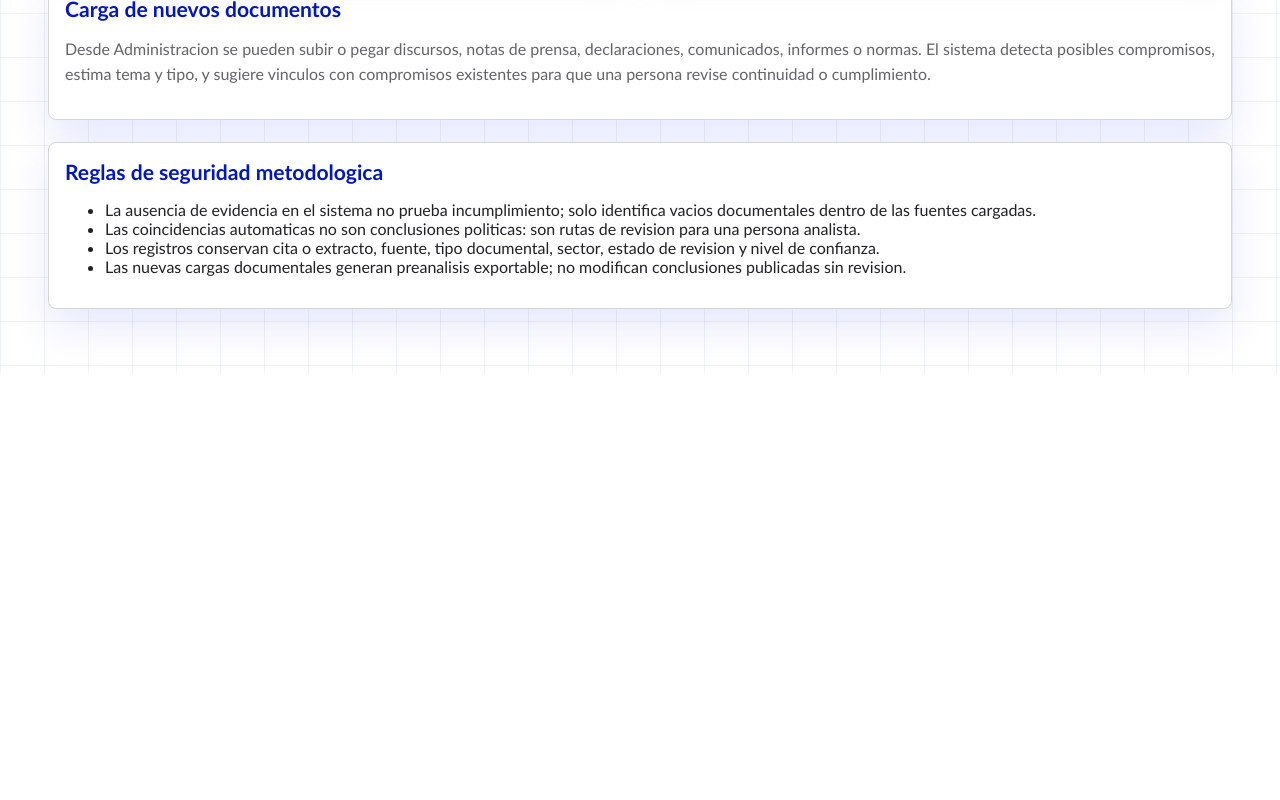
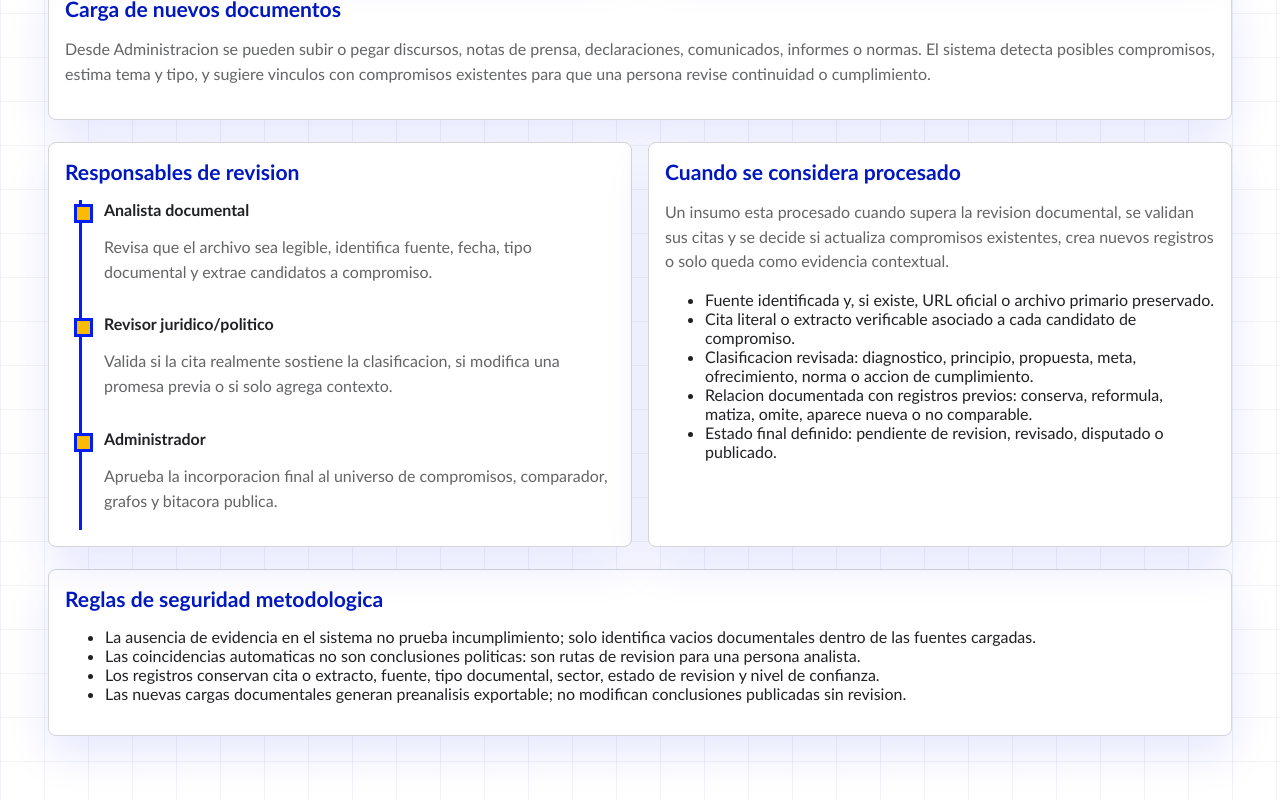
Before and after one commit to fatimatv/trazabilidad-politica-peru, a Next.js app: page /methodology in a window 1280 px wide. Shown: the part 1835-2635 px from the top of the page. Before the commit the page ends 2208 px from the top, so only its background shows below. Built offline with nearby package versions, Linux system fonts and the light colour scheme.

Commit message:
Clarify document review workflow

```diff
--- a/app/api/sources/route.ts
+++ b/app/api/sources/route.ts
@@ -22,6 +22,9 @@ export async function POST(request: Request) {
       fileName: body.fileName ?? null,
       candidateCount: Array.isArray(body.candidates) ? body.candidates.length : 0,
       status: "UNVERIFIED",
+      processingState: "RECEIVED",
+      nextStep: "DOCUMENT_REVIEW",
+      assignedRole: "Analista documental",
       isDemo: false,
       queued: true
     }
--- a/app/globals.css
+++ b/app/globals.css
@@ -734,8 +734,42 @@ td:first-child {
 }
 
 .processing-queue span,
+.processing-queue small,
 .file-confirmation {
   color: var(--muted);
+}
+
+.review-flow {
+  display: grid;
+  gap: 8px;
+  grid-template-columns: repeat(5, minmax(0, 1fr));
+}
+
+.review-flow article {
+  background: var(--panel-soft);
+  border: 1px solid var(--line);
+  border-top: 4px solid var(--line);
+  border-radius: 8px;
+  min-height: 96px;
+  padding: 10px;
+}
+
+.review-flow article.active {
+  border-top-color: #10b981;
+}
+
+.review-flow strong {
+  color: var(--ink);
+  display: block;
+  font-size: 0.86rem;
+}
+
+.review-flow span {
+  color: var(--muted);
+  display: block;
+  font-size: 0.78rem;
+  line-height: 1.35;
+  margin-top: 5px;
 }
 
 .file-confirmation {
@@ -833,7 +867,7 @@ td:first-child {
 }
 
 @media (max-width: 880px) {
-  .hero, .split, .grid.cols-4, .grid.cols-3, .grid.cols-2, .toolbar, .flow, .compare-controls, .stage-rail, .evolution-hero, .evolution-stats, .heatmap-grid, .upload-workbench {
+  .hero, .split, .grid.cols-4, .grid.cols-3, .grid.cols-2, .toolbar, .flow, .compare-controls, .stage-rail, .evolution-hero, .evolution-stats, .heatmap-grid, .upload-workbench, .review-flow {
     grid-template-columns: 1fr;
   }
 
--- a/app/methodology/page.tsx
+++ b/app/methodology/page.tsx
@@ -22,6 +22,20 @@ const safeguards = [
   "Las coincidencias automaticas no son conclusiones politicas: son rutas de revision para una persona analista.",
   "Los registros conservan cita o extracto, fuente, tipo documental, sector, estado de revision y nivel de confianza.",
   "Las nuevas cargas documentales generan preanalisis exportable; no modifican conclusiones publicadas sin revision.",
+];
+
+const reviewRoles = [
+  ["Analista documental", "Revisa que el archivo sea legible, identifica fuente, fecha, tipo documental y extrae candidatos a compromiso."],
+  ["Revisor juridico/politico", "Valida si la cita realmente sostiene la clasificacion, si modifica una promesa previa o si solo agrega contexto."],
+  ["Administrador", "Aprueba la incorporacion final al universo de compromisos, comparador, grafos y bitacora publica."],
+];
+
+const publicationCriteria = [
+  "Fuente identificada y, si existe, URL oficial o archivo primario preservado.",
+  "Cita literal o extracto verificable asociado a cada candidato de compromiso.",
+  "Clasificacion revisada: diagnostico, principio, propuesta, meta, ofrecimiento, norma o accion de cumplimiento.",
+  "Relacion documentada con registros previos: conserva, reformula, matiza, omite, aparece nueva o no comparable.",
+  "Estado final definido: pendiente de revision, revisado, disputado o publicado.",
 ];
 
 export default function MethodologyPage() {
@@ -97,6 +111,32 @@ export default function MethodologyPage() {
         </p>
       </section>
 
+      <section className="grid cols-2" style={{ marginTop: 22 }}>
+        <article className="card">
+          <h2>Responsables de revision</h2>
+          <div className="timeline">
+            {reviewRoles.map(([role, body]) => (
+              <div className="timeline-item" key={role}>
+                <strong>{role}</strong>
+                <p>{body}</p>
+              </div>
+            ))}
+          </div>
+        </article>
+        <article className="card">
+          <h2>Cuando se considera procesado</h2>
+          <p>
+            Un insumo esta procesado cuando supera la revision documental, se validan sus citas y se decide si actualiza
+            compromisos existentes, crea nuevos registros o solo queda como evidencia contextual.
+          </p>
+          <ul>
+            {publicationCriteria.map((item) => (
+              <li key={item}>{item}</li>
+            ))}
+          </ul>
+        </article>
+      </section>
+
       <section className="card" style={{ marginTop: 22 }}>
         <h2>Reglas de seguridad metodologica</h2>
         <ul>
```
Also changed, not shown: components/AdminSimulator.tsx (+4 -3 lines), components/DocumentUploadWorkbench.tsx (+23 -4 lines).
